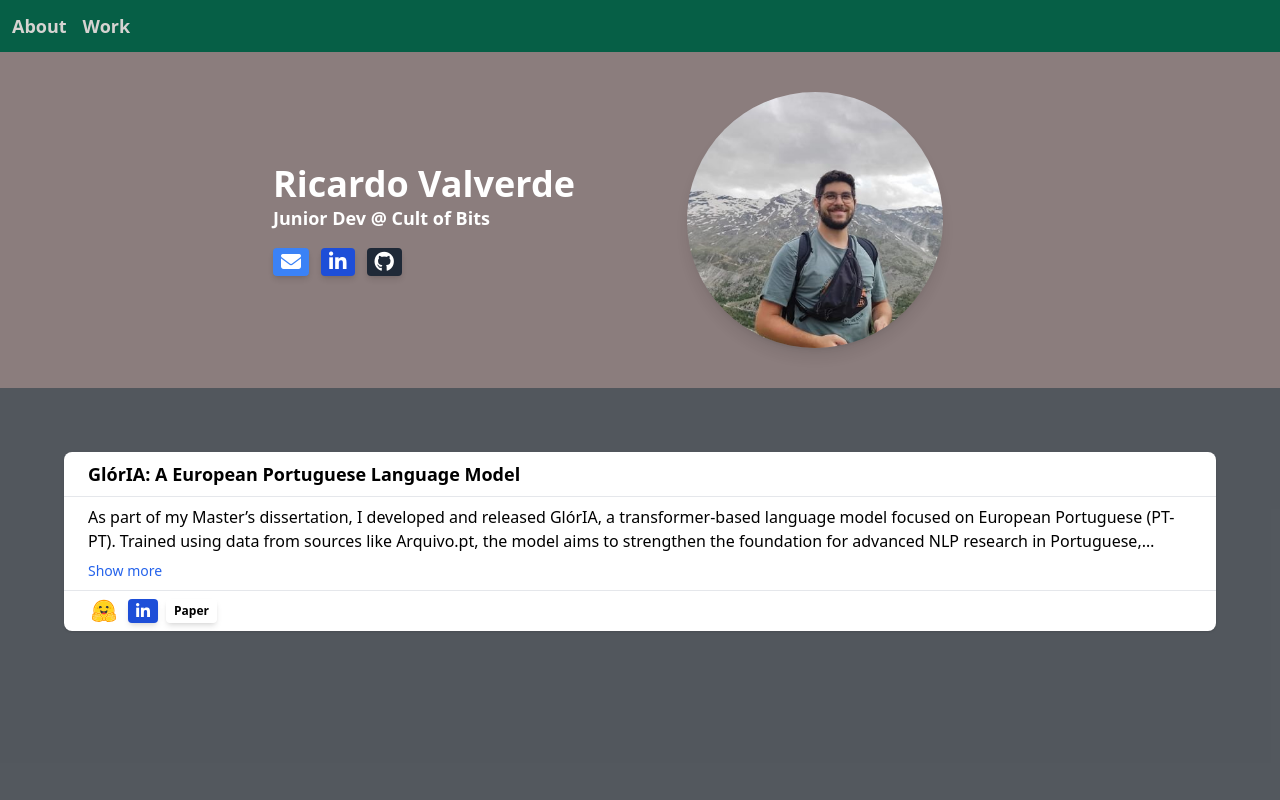
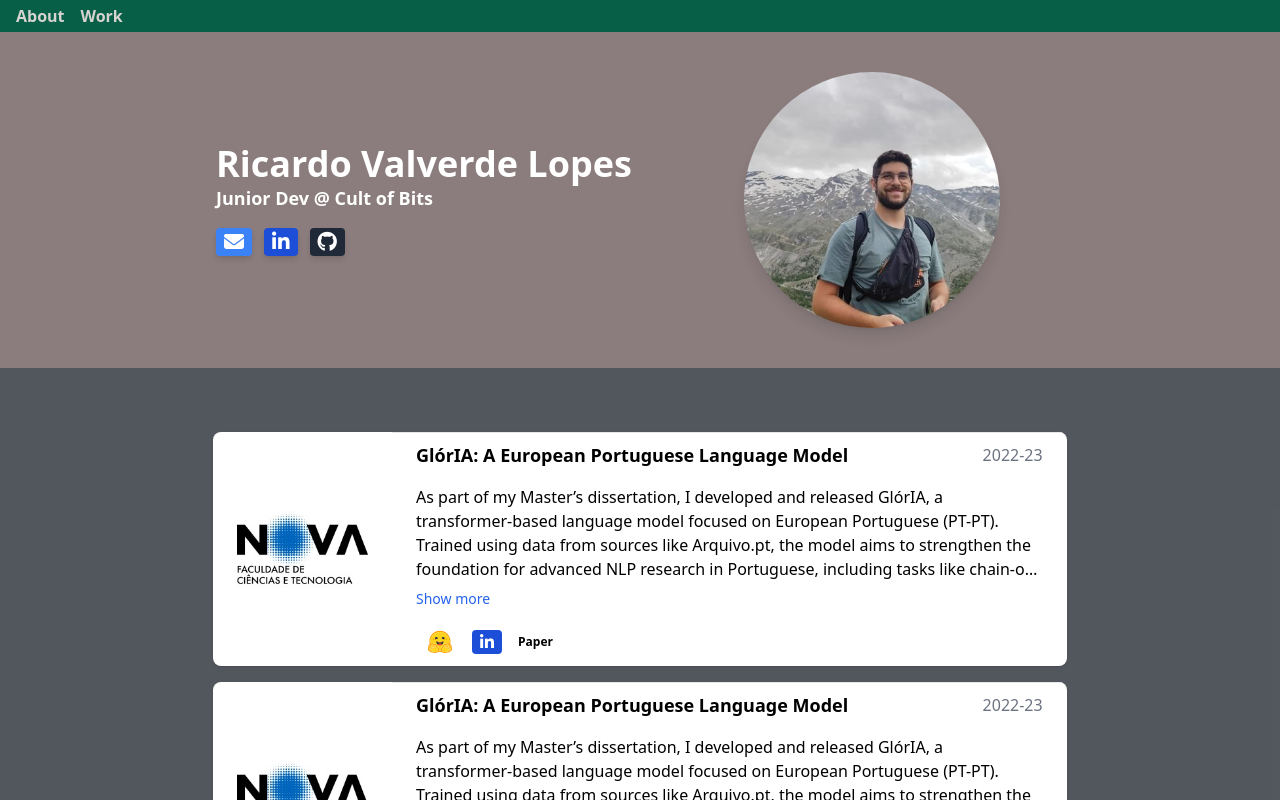
Before and after one commit to rvalgreen/rvalgreen.github.io, a Vue app: page / in a window 1280 px wide. Built offline with nearby package versions, Linux system fonts and the light colour scheme.

Commit message:
project entry changes

```diff
--- a/src/App.vue
+++ b/src/App.vue
@@ -6,7 +6,9 @@ import Projects from './views/Projects.vue';
 <template class="w-full h-full">
   <div class="h-screen overflow-y-scroll">
 
-    <header class="sticky top-0 flex justify-center bg-emerald-800 p-3 text-stone-300 font-semibold text-lg z-1000">
+    <header class="sticky top-0 flex justify-center bg-emerald-800 p-1
+      px-4
+     text-stone-300 font-semibold text-base z-1000">
       <nav class="flex justify-start w-full">
         <a href="#about" class="pr-4">About</a>
         <a href="#work" class="">Work</a>
@@ -19,7 +21,7 @@ import Projects from './views/Projects.vue';
         <Home />
       </section>
 
-      <section id="work" class="h-screen pt-10 bg-blue-100/30">
+      <section id="work" class="min-h-screen pt-16 bg-blue-100/30">
         <Projects />
       </section>
     </main>
--- a/src/views/Home.vue
+++ b/src/views/Home.vue
@@ -3,7 +3,7 @@
   flex justify-center items-center gap-x-12 py-10 ">
 
     <div class="flex flex-col justify-center">
-      <div class="text-xl sm:text-4xl font-bold">Ricardo Valverde</div>
+      <div class="text-xl sm:text-4xl font-bold">Ricardo Valverde Lopes</div>
       <div class="text-lg sm:text-lg font-semibold mb-4">Junior Dev @ Cult of Bits</div>
 
       <div class="flex gap-3">
--- a/src/views/ProjectEntry.vue
+++ b/src/views/ProjectEntry.vue
@@ -1,11 +1,23 @@
 <template>
-  <div class="text-black divide-y divide-gray-200 overflow-hidden rounded-lg bg-white shadow">
-    <div class="text-base sm:text-lg font-semibold py-2 px-2 sm:px-6">
-      {{ title }}
+    <div class="text-black divide-y divide-gray-200 overflow-hidden
+  rounded-lg bg-white shadow flex flex-col sm:flex-row items-center content-start">
+
+        <!-- Image on the left -->
+        <div v-if="image" class="sm:w-3/12 w-full h-32 sm:h-40 px-2 pt-2 sm:pt-0 sm:px-6">
+            <img :src="image" alt="Project image" class="h-full w-full object-contain rounded" />
         </div>
 
+        <!-- Text content -->
+        <div class="flex flex-col justify-between w-full">
+            <!-- Title and year row -->
+            <div class="flex justify-between items-center text-base sm:text-lg font-semibold py-2 px-2 sm:px-6">
+                <div>{{ title }}</div>
+                <div class="text-sm sm:text-base text-gray-500 font-normal">{{ year }}</div>
+            </div>
+
+
             <div class="text-sm sm:text-base py-2 px-2 sm:px-6">
-      <div :class="showFullText ? '' : 'line-clamp-2'">
+                <div :class="showFullText ? '' : 'line-clamp-2 sm:line-clamp-3 lg:line-clamp-4'">
                     {{ description }}
                 </div>
                 <button class="mt-2 text-blue-600 hover:underline text-sm" @click="showFullText = !showFullText">
@@ -15,19 +27,17 @@
 
             <div class="py-1 px-2 sm:px-6 flex items-center text-sm sm:text-base gap-x-2">
                 <div v-for="(link, index) in links" :key="index">
-        <a
-          :href="link.href"
-          target="_blank"
-          class="shadow-md flex items-center justify-center px-2 py-1 rounded transition"
-          :class="link.class"
-          :aria-label="link.ariaLabel"
-        >
-          <img v-if="link.imgSrc" :src="link.imgSrc" :alt="link.alt" class="w-8 h-8" />
+                    <a :href="link.href" target="_blank"
+                        class="flex items-center justify-center px-2 py-1 rounded transition" :class="link.class"
+                        :aria-label="link.ariaLabel">
+                        <img v-if="link.imgSrc" :src="link.imgSrc" :alt="link.alt" class="w-8 h-8 " />
                         <i v-else-if="link.iconClass" :class="link.iconClass"></i>
                         <span v-else-if="link.text" class="font-semibold text-xs">{{ link.text }}</span>
                     </a>
                 </div>
             </div>
+        </div>
+
     </div>
 </template>
 
@@ -37,12 +47,18 @@ export default {
     props: {
         title: String,
         description: String,
-    links: Array
+        links: Array,
+        image: String,
+        year: String
     },
     data() {
         return {
             showFullText: false
         };
+    },
+
+    mounted() {
+        console.log("rv debug", this.image)
     }
 };
 </script>
--- a/src/views/Projects.vue
+++ b/src/views/Projects.vue
@@ -1,60 +1,19 @@
 <template>
-  <div class="px-8 sm:px-16 py-6">
-
-    <div class="text-black divide-y divide-gray-200 overflow-hidden rounded-lg bg-white shadow">
-      <div class="text-base sm:text-lg font-semibold py-2 px-2 sm:px-6  ">
-        GlórIA: A European Portuguese Language Model
-      </div>
-
-      <div class="text-sm sm:text-base py-2 px-2 sm:px-6">
-        <div :class="showFullText ? '' : 'line-clamp-2'">
-          As part of my Master’s dissertation, I developed and released GlórIA, a transformer-based language model
-          focused
-          on European Portuguese (PT-PT). Trained using data from sources like Arquivo.pt, the model aims to strengthen
-          the foundation for advanced NLP research in Portuguese, including tasks like chain-of-thought and few-shot
-          reasoning. GlórIA is publicly available on Hugging Face, and the project was presented at PROPOR 2024.
-        </div>
-        <button class="mt-2 text-blue-600 hover:underline text-sm" @click="showFullText = !showFullText">
-          {{ showFullText ? 'Show less' : 'Show more' }}
-        </button>
-      </div>
-
-
-      <div class="py-1 px-2 sm:px-6 flex items-center text-sm sm:text-base gap-x-2">
-
-        <div>
-          <a href="https://huggingface.co/NOVA-vision-language/GlorIA-1.3B" target="_blank"
-            class="rounded transition flex items-center justify-center" aria-label="Hugging Face">
-            <img src="/hf-logo.svg" alt="Hugging Face" class="w-8 h-8" />
-          </a>
-
-        </div>
-
-        <div>
-          <a href="https://www.linkedin.com/posts/r-valverde_gl%C3%B3ria-a-generative-and-open-large-language-activity-7168018261622571008-JyyC?utm_source=share&utm_medium=member_desktop&rcm=ACoAACpR0ZcBZo4_J0z0W3hapXPJ3LJreB4SAbs"
-            target="_blank"
-            class="shadow-md bg-blue-700 flex items-center justify-center px-2 py-1 rounded hover:bg-blue-600 transition"
-            aria-label="LinkedIn">
-            <i class="fab fa-linkedin-in text-white"></i>
-          </a>
-        </div>
-
-
-        <div>
-          <a href="https://aclanthology.org/2024.propor-1.45/" target="_blank"
-            class="shadow-md flex items-center justify-center px-2 py-1 rounded " aria-label="ACL">
-            <span class="font-semibold text-xs">Paper</span>
-          </a>
-        </div>
-      </div>
-    </div>
-
+  <div class="w-full h-full">
+    <ProjectEntry class="mb-4 mx-auto w-10/12 xl:w-8/12"
+    v-for="(project, index) in projects"
+    :key="index"
+    :title="project.title"
+    :description="project.description"
+    :links="project.links"
+    :image="project.image"
+    :year="project.year" />
   </div>
-
 </template>
 
 <script>
 import ProjectEntry from './ProjectEntry.vue';
+
 
 export default {
   name: 'ProjectList',
@@ -63,9 +22,65 @@ export default {
   },
   data() {
     return {
-      showFullText: false,
+      projects: [
+        {
+          title: 'GlórIA: A European Portuguese Language Model',
+          description: `As part of my Master’s dissertation, I developed and released GlórIA, a transformer-based language model
+          focused on European Portuguese (PT-PT). Trained using data from sources like Arquivo.pt, the model aims to strengthen
+          the foundation for advanced NLP research in Portuguese, including tasks like chain-of-thought and few-shot
+          reasoning. GlórIA is publicly available on Hugging Face, and the project was presented at PROPOR 2024.`,
+          image: "/novalogo.jpg",
+          year: "2022-23",
+          links: [
+            {
+              href: 'https://huggingface.co/NOVA-vision-language/GlorIA-1.3B',
+              ariaLabel: 'Hugging Face',
+              imgSrc: '/hf-logo.svg',
+              alt: 'Hugging Face'
+            },
+            {
+              href: 'https://www.linkedin.com/posts/r-valverde_gl%C3%B3ria-a-generative-and-open-large-language-activity-7168018261622571008-JyyC?utm_source=share&utm_medium=member_desktop&rcm=ACoAACpR0ZcBZo4_J0z0W3hapXPJ3LJreB4SAbs',
+              ariaLabel: 'LinkedIn',
+              iconClass: 'fab fa-linkedin-in text-white',
+              class: 'bg-blue-700 hover:bg-blue-600'
+            },
+            {
+              href: 'https://aclanthology.org/2024.propor-1.45/',
+              ariaLabel: 'ACL',
+              text: 'Paper'
+            }
+          ]
+        },
+        {
+          title: 'GlórIA: A European Portuguese Language Model',
+          description: `As part of my Master’s dissertation, I developed and released GlórIA, a transformer-based language model
+          focused on European Portuguese (PT-PT). Trained using data from sources like Arquivo.pt, the model aims to strengthen
+          the foundation for advanced NLP research in Portuguese, including tasks like chain-of-thought and few-shot
+          reasoning. GlórIA is publicly available on Hugging Face, and the project was presented at PROPOR 2024.`,
+          image: "/novalogo.jpg",
+          year: "2022-23",
+          links: [
+            {
+              href: 'https://huggingface.co/NOVA-vision-language/GlorIA-1.3B',
+              ariaLabel: 'Hugging Face',
+              imgSrc: '/hf-logo.svg',
+              alt: 'Hugging Face'
+            },
+            {
+              href: 'https://www.linkedin.com/posts/r-valverde_gl%C3%B3ria-a-generative-and-open-large-language-activity-7168018261622571008-JyyC?utm_source=share&utm_medium=member_desktop&rcm=ACoAACpR0ZcBZo4_J0z0W3hapXPJ3LJreB4SAbs',
+              ariaLabel: 'LinkedIn',
+              iconClass: 'fab fa-linkedin-in text-white',
+              class: 'bg-blue-700 hover:bg-blue-600'
+            },
+            {
+              href: 'https://aclanthology.org/2024.propor-1.45/',
+              ariaLabel: 'ACL',
+              text: 'Paper'
+            }
+          ]
+        }
+      ]
     };
   }
 };
-
 </script>
```
Also changed, not shown: public/novalogo.jpg (added). Lines whose indentation alone changed are shown as unchanged.
